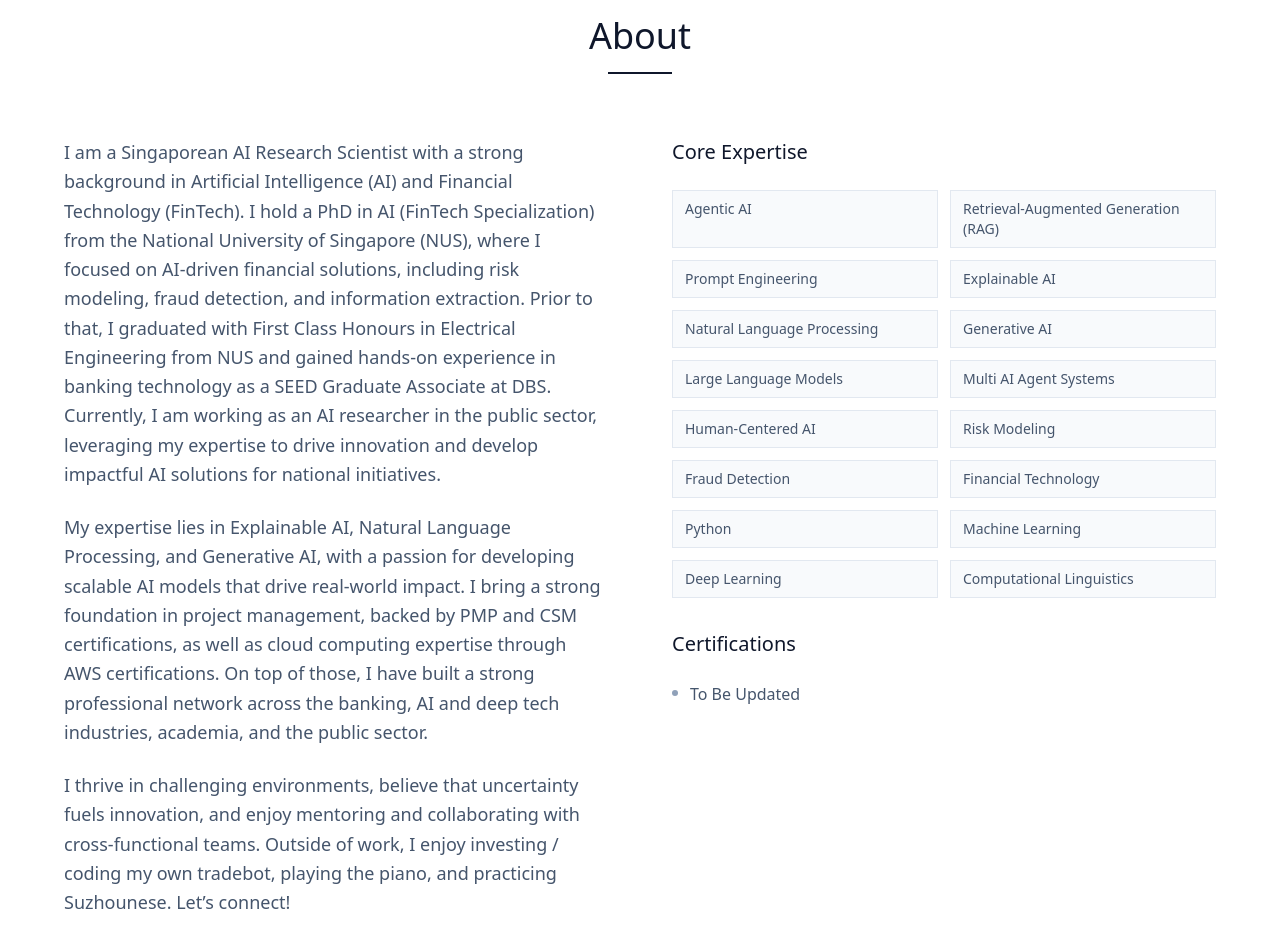
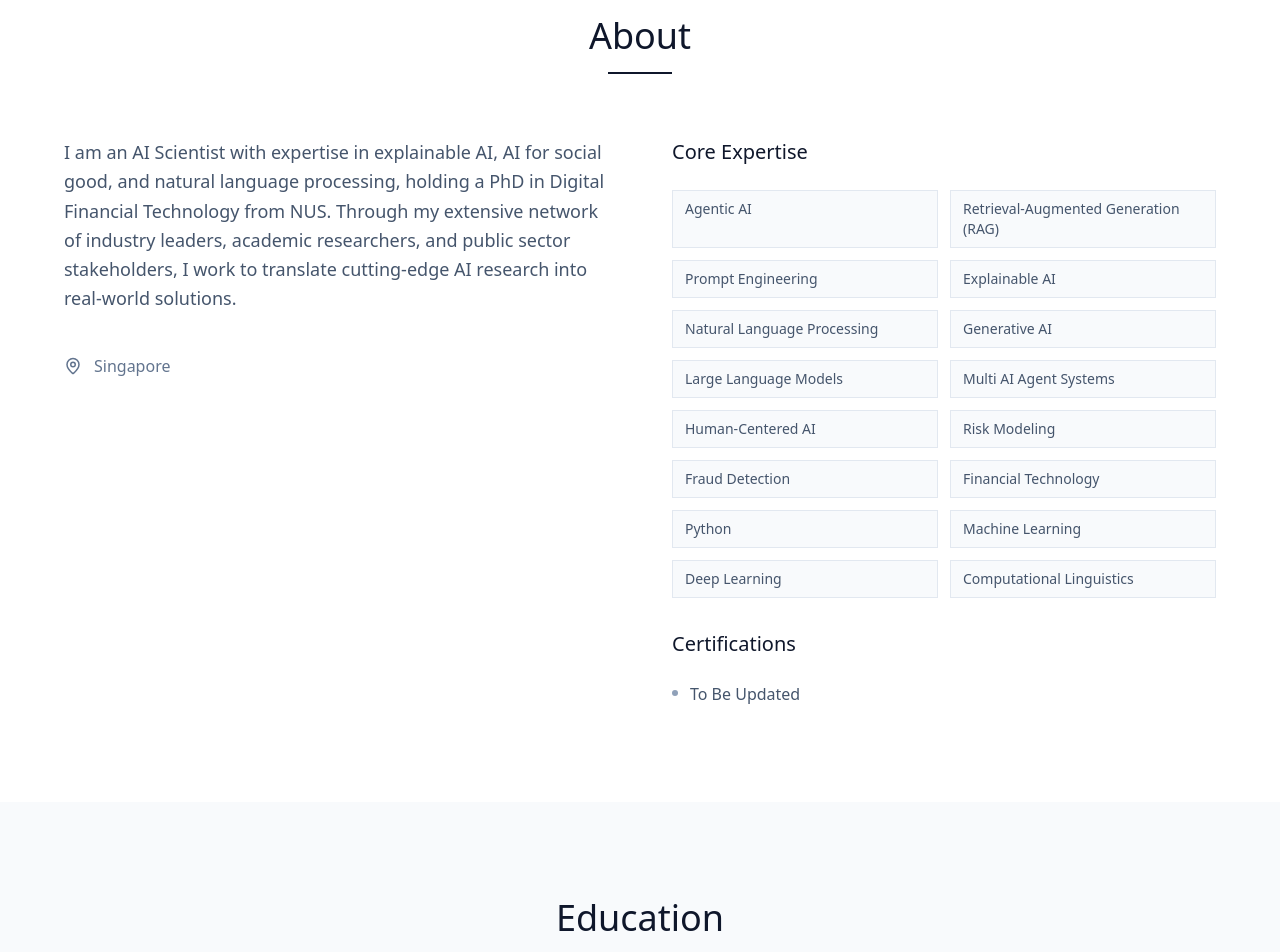
Before and after one commit to Chen-XueWen/Chen-XueWen.github.io, a React (Vite) app: page / in a window 1280 px wide. Shown: the part 880-1832 px from the top of the page. Built offline with nearby package versions, Linux system fonts and the light colour scheme.

Commit message:
update about and removed summary

```diff
--- a/src/App.jsx
+++ b/src/App.jsx
@@ -40,6 +40,7 @@ function App() {
 
   const {
     hero = {},
+    about = {},
     skills = [],
     education = [],
     publications = [],
@@ -215,29 +216,9 @@ function App() {
 
             <div className="grid md:grid-cols-2 gap-16 items-start">
               <div className="space-y-6">
-                <p className="text-lg text-slate-600 leading-relaxed">
-                  I am a Singaporean AI Research Scientist with a strong background in Artificial Intelligence (AI) and Financial Technology (FinTech).
-                  I hold a PhD in AI (FinTech Specialization) from the National University of Singapore (NUS),
-                  where I focused on AI-driven financial solutions, including risk modeling, fraud detection, and information extraction.
-                  Prior to that, I graduated with First Class Honours in Electrical Engineering from NUS and gained hands-on experience in
-                  banking technology as a SEED Graduate Associate at DBS. Currently, I am working as an AI researcher in the public sector,
-                  leveraging my expertise to drive innovation and develop impactful AI solutions for national initiatives.
-                </p>
-
-                <p className="text-lg text-slate-600 leading-relaxed">
-                  My expertise lies in Explainable AI, Natural Language Processing, and Generative AI,
-                  with a passion for developing scalable AI models that drive real-world impact.
-                  I bring a strong foundation in project management, backed by PMP and CSM certifications,
-                  as well as cloud computing expertise through AWS certifications.
-                  On top of those, I have built a strong professional network across the banking,
-                  AI and deep tech industries, academia, and the public sector.
-                </p>
-
-                <p className="text-lg text-slate-600 leading-relaxed">
-                  I thrive in challenging environments, believe that uncertainty fuels innovation,
-                  and enjoy mentoring and collaborating with cross-functional teams.
-                  Outside of work, I enjoy investing / coding my own tradebot, playing the piano, and practicing Suzhounese. Let’s connect!
-                </p>
+                {(about.paragraphs || []).map((para, i) => (
+                  <p key={i} className="text-lg text-slate-600 leading-relaxed">{para}</p>
+                ))}
 
                 <div className="flex items-center space-x-3 text-slate-500 pt-4">
                   <MapPin size={18} />
--- a/src/content.json
+++ b/src/content.json
@@ -11,7 +11,6 @@
   "hero": {
     "name": "Xue Wen Tan",
     "title": "Manager, Artificial Intelligence",
-    "summary": "Leading agentic AI strategy and ecosystem growth at IMDA. PhD in Digital Financial Technology from NUS, with expertise in explainable AI, Generative models and Computational Linguistics.",
     "location": "Singapore",
     "profileImage": "/profile.jpeg",
     "links": {
@@ -19,6 +18,11 @@
       "linkedin": "https://www.linkedin.com/in/xue-wen",
       "github": "https://github.com/chen-xuewen"
     }
+  },
+  "about": {
+    "paragraphs": [
+      "I am an AI Scientist with expertise in explainable AI, AI for social good, and natural language processing, holding a PhD in Digital Financial Technology from NUS. Through my extensive network of industry leaders, academic researchers, and public sector stakeholders, I work to translate cutting-edge AI research into real-world solutions."
+    ]
   },
   "skills": [
     "Agentic AI",
```
